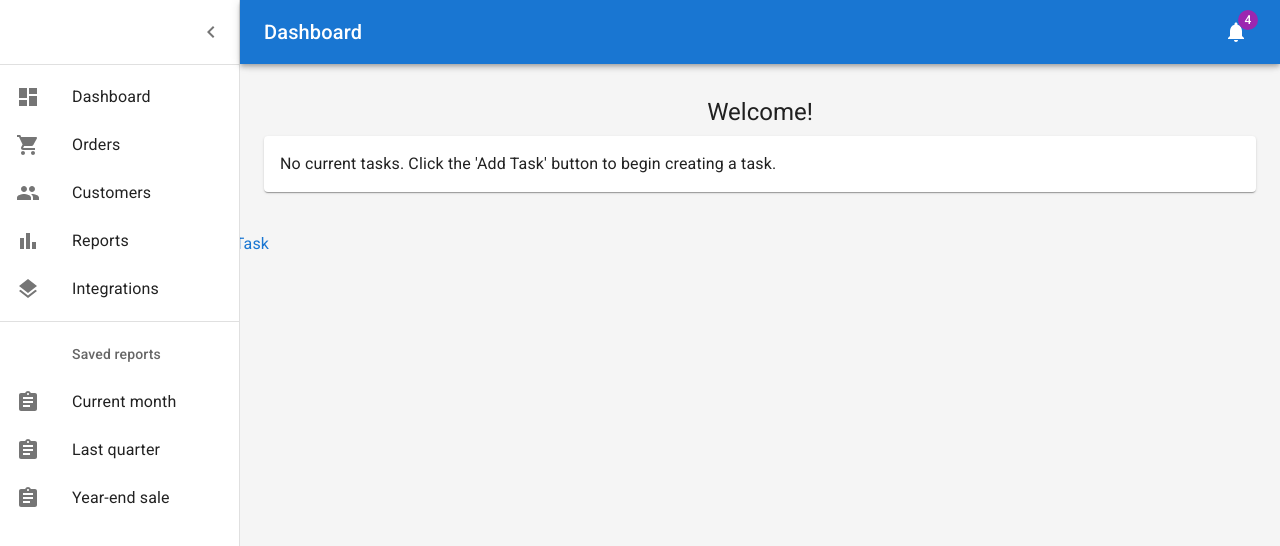
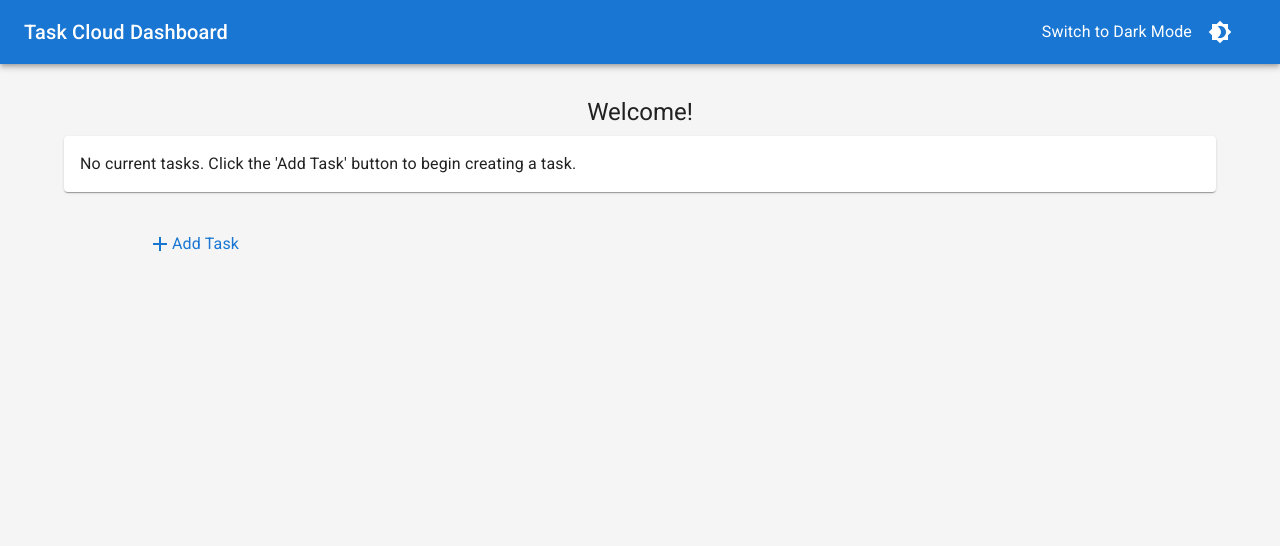
Before and after one commit to AminT707/task-cloud, a React (Create React App) app: page /dashboard in a window 1280 px wide. Shown: the top 546 px of the page. Built offline with nearby package versions, Linux system fonts and the light colour scheme.

Commit message:
Dark Mode | Edit Feature

```diff
--- a/src/components/Dashboard/Dashboard.tsx
+++ b/src/components/Dashboard/Dashboard.tsx
@@ -1,22 +1,18 @@
-import React from 'react';
+import React, { useState } from 'react';
 import { useLocation } from 'react-router-dom';
 import { styled, createTheme, ThemeProvider } from '@mui/material/styles';
 import CssBaseline from '@mui/material/CssBaseline';
-import MuiDrawer from '@mui/material/Drawer';
 import Box from '@mui/material/Box';
 import MuiAppBar, { AppBarProps as MuiAppBarProps } from '@mui/material/AppBar';
 import Toolbar from '@mui/material/Toolbar';
-import List from '@mui/material/List';
 import Typography from '@mui/material/Typography';
-import Divider from '@mui/material/Divider';
 import IconButton from '@mui/material/IconButton';
 import Badge from '@mui/material/Badge';
 import Container from '@mui/material/Container';
 import Grid from '@mui/material/Grid';
 import Paper from '@mui/material/Paper';
-import MenuIcon from '@mui/icons-material/Menu';
-import ChevronLeftIcon from '@mui/icons-material/ChevronLeft';
-import NotificationsIcon from '@mui/icons-material/Notifications';
+//import MenuIcon from '@mui/icons-material/Menu';
+//import NotificationsIcon from '@mui/icons-material/Notifications';
 import AddIcon from '@mui/icons-material/Add';
 import Dialog from '@mui/material/Dialog';
 import DialogTitle from '@mui/material/DialogTitle';
@@ -28,86 +24,67 @@ import FormControl from '@mui/material/FormControl';
 import InputLabel from '@mui/material/InputLabel';
 import Select from '@mui/material/Select';
 import MenuItem from '@mui/material/MenuItem';
+import Brightness4Icon from '@mui/icons-material/Brightness4';
+import Brightness7Icon from '@mui/icons-material/Brightness7';
+import DeleteIcon from '@mui/icons-material/Delete';
+import MoreVertIcon from '@mui/icons-material/MoreVert';
 
-import { mainListItems, secondaryListItems } from './modules/ListItems';
-
-const drawerWidth: number = 240;
-
-interface AppBarProps extends MuiAppBarProps {
-  open?: boolean;
-}
-
-const AppBar = styled(MuiAppBar, {
-  shouldForwardProp: (prop) => prop !== 'open',
-})<AppBarProps>(({ theme, open }) => ({
-  zIndex: theme.zIndex.drawer + 1,
-  transition: theme.transitions.create(['width', 'margin'], {
-    easing: theme.transitions.easing.sharp,
-    duration: theme.transitions.duration.leavingScreen,
-  }),
-  ...(open && {
-    marginLeft: drawerWidth,
-    width: `calc(100% - ${drawerWidth}px)`,
-    transition: theme.transitions.create(['width', 'margin'], {
-      easing: theme.transitions.easing.sharp,
-      duration: theme.transitions.duration.enteringScreen,
-    }),
-  }),
-}));
-
-const Drawer = styled(MuiDrawer, { shouldForwardProp: (prop) => prop !== 'open' })(
-  ({ theme, open }) => ({
-    '& .MuiDrawer-paper': {
-      position: 'relative',
-      whiteSpace: 'nowrap',
-      width: drawerWidth,
-      transition: theme.transitions.create('width', {
-        easing: theme.transitions.easing.sharp,
-        duration: theme.transitions.duration.enteringScreen,
-      }),
-      boxSizing: 'border-box',
-      ...(!open && {
-        overflowX: 'hidden',
-        transition: theme.transitions.create('width', {
-          easing: theme.transitions.easing.sharp,
-          duration: theme.transitions.duration.leavingScreen,
-        }),
-        width: theme.spacing(7),
-        [theme.breakpoints.up('sm')]: {
-          width: theme.spacing(9),
+const lightTheme = createTheme();
+const darkTheme = createTheme({
+  palette: {
+    mode: 'dark',
   },
-      }),
-    },
-  }),
-);
-
-const defaultTheme = createTheme();
+});
 
 export default function Dashboard() {
   const location = useLocation();
-  const [open, setOpen] = React.useState(true);
-  const [dialogOpen, setDialogOpen] = React.useState(false);
-  const [taskName, setTaskName] = React.useState('');
-  const [taskLocation, setTaskLocation] = React.useState('');
-  const [taskMonth, setTaskMonth] = React.useState('');
-  const [taskDate, setTaskDate] = React.useState('');
-  const [taskHour, setTaskHour] = React.useState('');
-  const [taskMinute, setTaskMinute] = React.useState('');
-  const [taskAmPm, setTaskAmPm] = React.useState('');
-  const [tasks, setTasks] = React.useState<string[]>([]);
-  const { state } = location || {};
-  const username = state && state.username;
+  const [dialogOpen, setDialogOpen] = useState(false);
+  const [taskName, setTaskName] = useState('');
+  const [taskLocation, setTaskLocation] = useState('');
+  const [taskMonth, setTaskMonth] = useState('');
+  const [taskDate, setTaskDate] = useState('');
+  const [taskHour, setTaskHour] = useState('');
+  const [taskMinute, setTaskMinute] = useState('');
+  const [taskAmPm, setTaskAmPm] = useState('');
+  const [tasks, setTasks] = useState<string[]>([]);
+  const [editIndex, setEditIndex] = useState<number | null>(null);
+  const [darkMode, setDarkMode] = useState(false);
 
-  const toggleDrawer = () => {
-    setOpen(!open);
+  const handleDeleteTask = (indexToRemove: number) => {
+    const updatedTasks = tasks.filter((_, index) => index !== indexToRemove);
+    setTasks(updatedTasks);
   };
 
-  const handleAddTask = () => {
+  const handleAddTask = (taskIndex?: number) => {
+    if (taskIndex !== undefined) {
+      // Extract the task details from the existing task string
+      const [name, location, month, date, hour, minute, amPm] = tasks[taskIndex].split(/ - |:|\/|\s/);
+      // Set the state variables for task inputs
+      setTaskName(name.slice(2)); // Remove the star and space from the name
+      setTaskLocation(location.split(': ')[1]); // Extract the location from the string
+      setTaskMonth(month);
+      setTaskDate(date);
+      setTaskHour(hour);
+      setTaskMinute(minute);
+      setTaskAmPm(amPm);
+      setEditIndex(taskIndex);
+    } else {
+      // Clear the task inputs if adding a new task
+      setTaskName('');
+      setTaskLocation('');
+      setTaskMonth('');
+      setTaskDate('');
+      setTaskHour('');
+      setTaskMinute('');
+      setTaskAmPm('');
+      setEditIndex(null);
+    }
     setDialogOpen(true);
   };
 
   const handleDialogClose = () => {
     setDialogOpen(false);
+    setEditIndex(null); // Reset the edit index when the dialog is closed
   };
 
   const handleFinishTask = () => {
@@ -117,9 +94,19 @@ export default function Dashboard() {
     }
 
     const newTask = `⭐ ${taskName} - Location: ${taskLocation} - Date: ${taskMonth}/${taskDate} at ${taskHour}:${taskMinute} ${taskAmPm}`;
+    if (editIndex !== null) {
+      // Update existing task if in edit mode
+      const updatedTasks = tasks.map((task, index) => (index === editIndex ? newTask : task));
+      setTasks(updatedTasks);
+    } else {
+      // Add new task if not in edit mode
       setTasks([...tasks, newTask]);
+    }
+
+
 
     setDialogOpen(false);
+    // Clear task inputs after adding/editing task
     setTaskName('');
     setTaskLocation('');
     setTaskMonth('');
@@ -127,30 +114,20 @@ export default function Dashboard() {
     setTaskHour('');
     setTaskMinute('');
     setTaskAmPm('');
+    setEditIndex(null);
   };
 
   return (
-    <ThemeProvider theme={defaultTheme}>
+    <ThemeProvider theme={darkMode ? darkTheme : lightTheme}>
       <Box sx={{ display: 'flex' }}>
         <CssBaseline />
-        <AppBar position="absolute" open={open}>
+        <MuiAppBar position="absolute">
           <Toolbar
             sx={{
-              pr: '24px', // keep right padding when drawer closed
+              pr: '24px',
+              bgcolor: '#1976d2',
             }}
           >
-            <IconButton
-              edge="start"
-              color="inherit"
-              aria-label="open drawer"
-              onClick={toggleDrawer}
-              sx={{
-                marginRight: '36px',
-                ...(open && { display: 'none' }),
-              }}
-            >
-              <MenuIcon />
-            </IconButton>
             <Typography
               component="h1"
               variant="h6"
@@ -158,35 +135,23 @@ export default function Dashboard() {
               noWrap
               sx={{ flexGrow: 1 }}
             >
-              Dashboard
+              Task Cloud Dashboard
             </Typography>
-            <IconButton color="inherit">
-              <Badge badgeContent={4} color="secondary">
-                <NotificationsIcon />
-              </Badge>
+            {/* Dark Mode Toggle Button */}
+            <Box sx={{ display: 'flex', alignItems: 'center', mr: 1 }}>
+              <Typography variant="body1" sx={{ mr: 1 }}>
+                {darkMode ? 'Switch to Light Mode' : 'Switch to Dark Mode'}
+              </Typography>
+              <IconButton
+                color="inherit"
+                onClick={() => setDarkMode(!darkMode)}
+                sx={{ mr: 1 }}
+              >
+                {darkMode ? <Brightness7Icon /> : <Brightness4Icon />}
               </IconButton>
+            </Box>
           </Toolbar>
-        </AppBar>
-        <Drawer variant="permanent" open={open}>
-          <Toolbar
-            sx={{
-              display: 'flex',
-              alignItems: 'center',
-              justifyContent: 'flex-end',
-              px: [1],
-            }}
-          >
-            <IconButton onClick={toggleDrawer}>
-              <ChevronLeftIcon />
-            </IconButton>
-          </Toolbar>
-          <Divider />
-          <List component="nav">
-            {mainListItems}
-            <Divider sx={{ my: 1 }} />
-            {secondaryListItems}
-          </List>
-        </Drawer>
+        </MuiAppBar>
         <Box
           component="main"
           sx={{
@@ -204,7 +169,7 @@ export default function Dashboard() {
             <Grid container spacing={3}>
               <Grid item xs={12}>
                 <Typography variant="h5" align="center" gutterBottom>
-                  {username ? `Welcome, ${username}!` : 'Welcome!'}
+                  {location.state && location.state.username ? `Welcome, ${location.state.username}!` : 'Welcome!'}
                 </Typography>
                 {tasks.length === 0 ? (
                   <Paper
@@ -223,9 +188,10 @@ export default function Dashboard() {
                     <Paper
                       sx={{
                         p: 2,
-                        mb: 2, // Add margin bottom to create space between tasks
+                        mb: 2,
                         display: 'flex',
                         flexDirection: 'column',
+                        position: 'relative', // Add this line to make the position relative
                       }}
                       key={index}
                     >
@@ -237,6 +203,32 @@ export default function Dashboard() {
                           </React.Fragment>
                         ))}
                       </Typography>
+                      {/* Edit Button */}
+                      <IconButton
+                        color="primary"
+                        aria-label="edit"
+                        sx={{
+                          position: 'absolute',
+                          top: '4px',
+                          right: '28px', // Adjust the position to make it appear next to the delete button
+                        }}
+                        onClick={() => handleAddTask(index)}
+                      >
+                        <MoreVertIcon />
+                      </IconButton>
+                      {/* Delete Button */}
+                      <IconButton
+                        color="error"
+                        aria-label="delete"
+                        onClick={() => handleDeleteTask(index)}
+                        sx={{
+                          position: 'absolute',
+                          top: '4px',
+                          right: '4px'
+                        }}
+                      >
+                        <DeleteIcon />
+                      </IconButton>
                     </Paper>
                   ))
                 )}
@@ -246,17 +238,17 @@ export default function Dashboard() {
           <IconButton
             color="primary"
             aria-label="add task"
-            onClick={handleAddTask}
+            onClick={() => handleAddTask()}
             sx={{
               position: 'fixed',
-              left: 170,
+              left: 140,
             }}
           >
             <AddIcon />
             <Typography>Add Task</Typography>
           </IconButton>
           <Dialog open={dialogOpen} onClose={handleDialogClose} fullWidth maxWidth="md">
-            <DialogTitle>Add Task</DialogTitle>
+            <DialogTitle>{editIndex !== null ? 'Edit Task' : 'Add Task'}</DialogTitle>
             <DialogContent>
               <TextField
                 autoFocus
@@ -277,7 +269,6 @@ export default function Dashboard() {
                 value={taskLocation}
                 onChange={(e) => setTaskLocation(e.target.value)}
               />
-              {/* Task Date Select */}
               <Box sx={{ display: 'flex', alignItems: 'center', mt: 2 }}>
                 <FormControl fullWidth sx={{ mr: 2 }}>
                   <InputLabel htmlFor="task-month">Month</InputLabel>
@@ -310,7 +301,6 @@ export default function Dashboard() {
                   </Select>
                 </FormControl>
               </Box>
-{/* Task Time Select */}
               <Box sx={{ display: 'flex', alignItems: 'center', mt: 2 }}>
                 <FormControl fullWidth sx={{ mr: 2 }}>
                   <InputLabel htmlFor="task-hour">Hour</InputLabel>
@@ -338,7 +328,7 @@ export default function Dashboard() {
                     }}
                   >
                     {Array.from({ length: 60 }, (_, index) => index).map((minute) => (
-        <MenuItem key={minute} value={minute}>{minute}</MenuItem>
+                      <MenuItem key={minute} value={minute < 10 ? `0${minute}` : `${minute}`}>{minute < 10 ? `0${minute}` : `${minute}`}</MenuItem>
                     ))}
                   </Select>
                 </FormControl>
--- a/src/constants/dtoTypes.ts
+++ b/src/constants/dtoTypes.ts
@@ -1,3 +1,5 @@
+export {};
+
 // User DTO
 class UserDTO {
     id: number;
```
Lines whose indentation alone changed are shown as unchanged.
